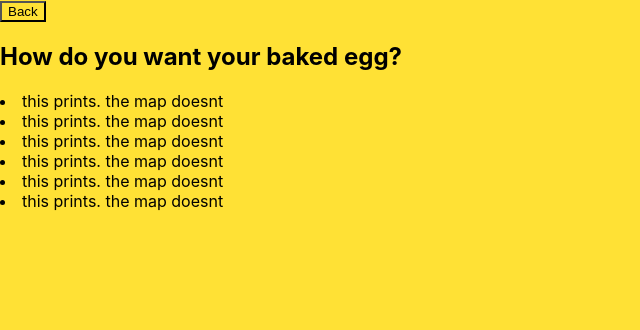
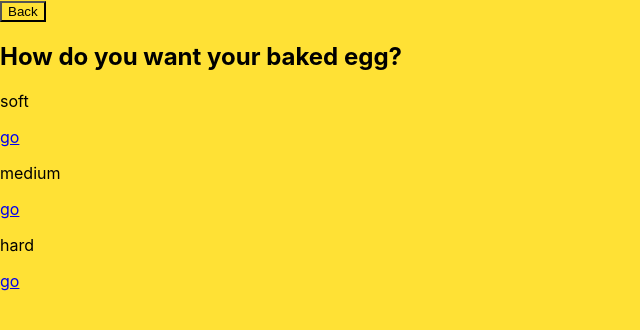
Before and after one commit to dannyMilnes/Yolko, a React (Create React App) app: page /cooking-method/baked in a window 1280 px wide. Shown: the top 330 px of the page, without its empty margins (0-640 px from the left). Built offline with nearby package versions, Linux system fonts and the light colour scheme.

Commit message:
getting styles to map onClick

```diff
--- a/src/pages/CookingMethod.js
+++ b/src/pages/CookingMethod.js
@@ -21,7 +21,7 @@ export default function CookingMethod() {
     const eggName = getEggFromURL();
     let egg = data.eggs.find(eggs => eggs['name'] === eggName)
     let displayName= egg.displayName
-
+    let style = egg.style
 
     return (
         <div className="page-container">
@@ -29,16 +29,11 @@ export default function CookingMethod() {
                 <button onClick={goBackHandle} className="back-button"> Back </button>
                 <h2> How do you want your {displayName}?</h2>
 
-                {data.eggs.map(egg => (
-                    <>
+                {style.map(styles => (
 
-                    {egg.style.map(styles => {
                         <>
                             <p>{styles.name}</p>
                             <Link to={`/recipe/${egg.name}/${styles.name}`}> go</Link>
-                        </>
-                    })}
-                    <li> this prints. the map doesnt</li>
 
                     </>
                 ))}
```
Also changed, not shown: 1 other file (tests, documents, lock files or other folders).
